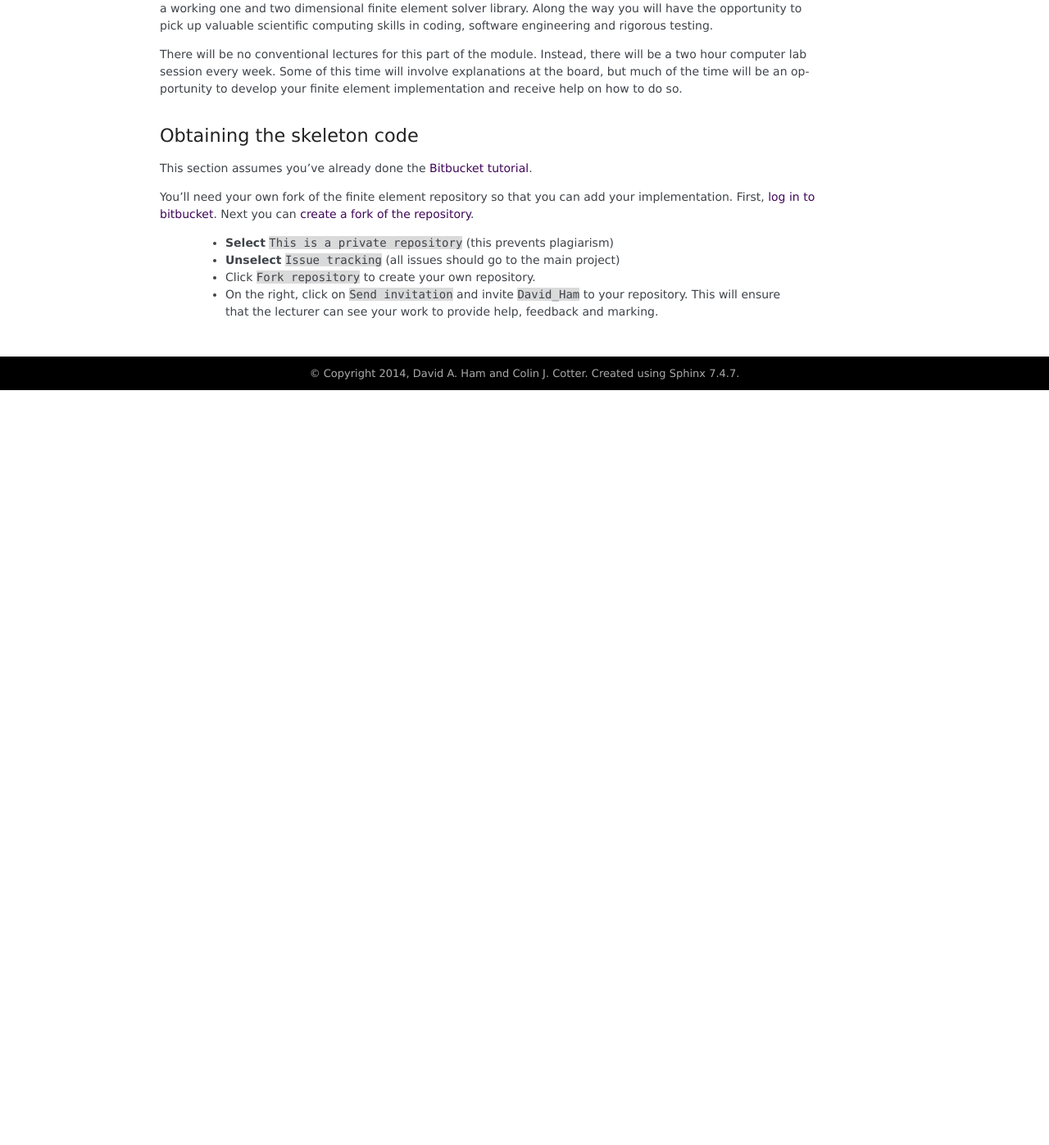
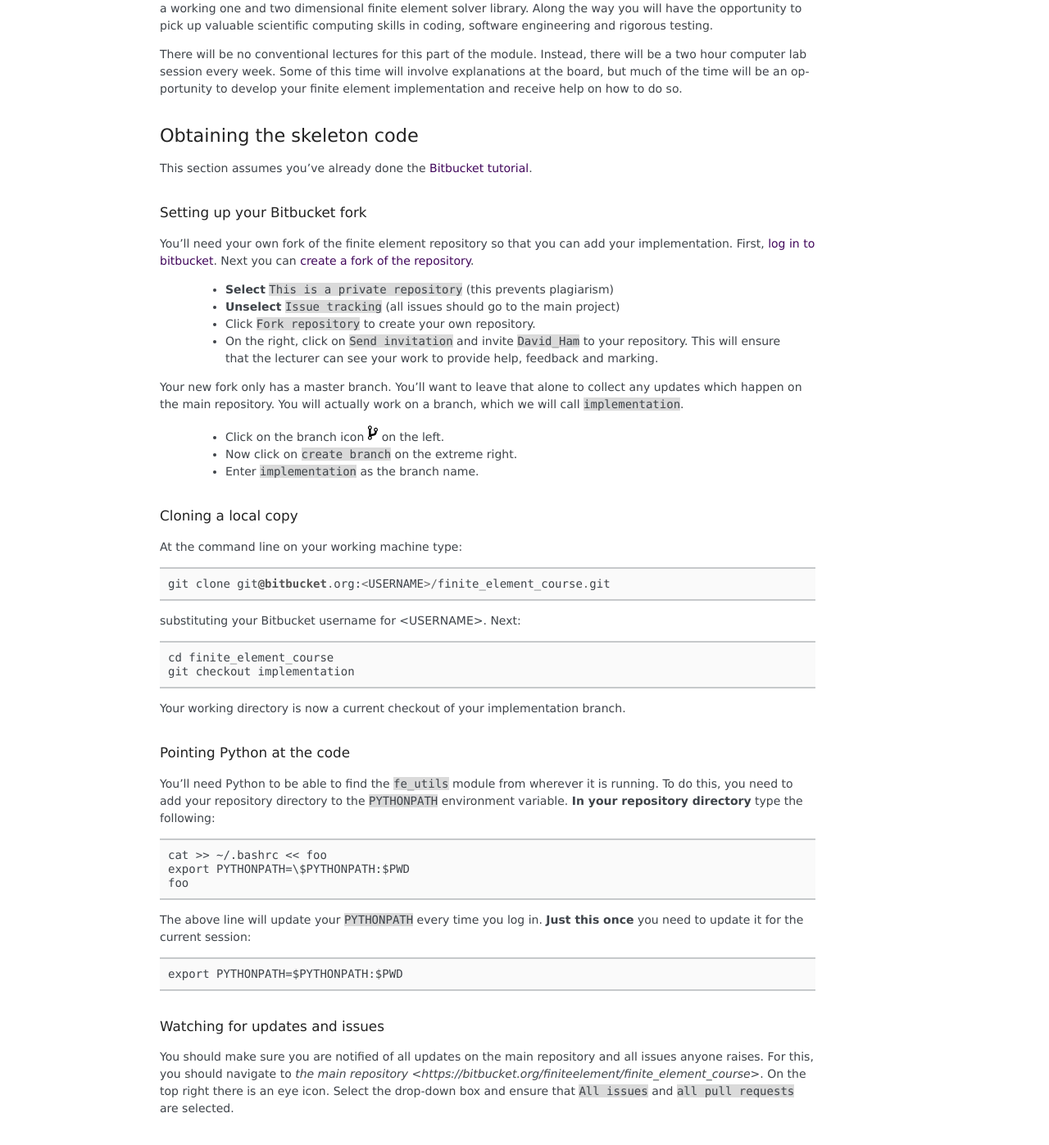
Before and after one commit to finite-element/finite-element-course, a Sphinx documentation site: the page built from doc/source/implementation.rst, in a window 1280 px wide and 1400 px high, scrolled down 296 px. Shown: the top 1397 px of the window at 82% size. Built offline with Sphinx 7.4.7, drawn with Linux system fonts in a browser that asks for light colours; before the commit the page ends 900 px from its top, so only the background shows below that.

Commit message:
some implementation notes

```diff
--- a/doc/source/implementation.rst
+++ b/doc/source/implementation.rst
@@ -18,6 +18,9 @@ Obtaining the skeleton code
 
 This section assumes you've already done the :ref:`Bitbucket tutorial <bitbucket-git>`.
 
+Setting up your Bitbucket fork
+~~~~~~~~~~~~~~~~~~~~~~~~~~~~~~
+
 You'll need your own fork of the finite element repository so that you
 can add your implementation. First, `log in to bitbucket
 <https://bitbucket.org/account/signin/>`_. Next you can `create a fork
@@ -30,3 +33,56 @@ of the repository
  * On the right, click on ``Send invitation`` and invite ``David_Ham``
    to your repository. This will ensure that the lecturer can see your
    work to provide help, feedback and marking.
+
+Your new fork only has a master branch. You'll want to leave that
+alone to collect any updates which happen on the main repository. You
+will actually work on a branch, which we will call ``implementation``.
+
+ * Click on the branch icon |git-branch| on the left.
+ * Now click on ``create branch`` on the extreme right.
+ * Enter ``implementation`` as the branch name.
+
+Cloning a local copy
+~~~~~~~~~~~~~~~~~~~~
+
+At the command line on your working machine type::
+
+  git clone git@bitbucket.org:<USERNAME>/finite_element_course.git
+
+substituting your Bitbucket username for <USERNAME>. Next::
+
+  cd finite_element_course
+  git checkout implementation
+
+Your working directory is now a current checkout of your
+implementation branch.
+
+Pointing Python at the code
+~~~~~~~~~~~~~~~~~~~~~~~~~~~
+
+You'll need Python to be able to find the ``fe_utils`` module from
+wherever it is running. To do this, you need to add your repository
+directory to the ``PYTHONPATH`` environment variable. **In your
+repository directory** type the following::
+
+  cat >> ~/.bashrc << foo
+  export PYTHONPATH=\$PYTHONPATH:$PWD
+  foo
+
+The above line will update your ``PYTHONPATH`` every time you log
+in. **Just this once** you need to update it for the current session::
+
+  export PYTHONPATH=$PYTHONPATH:$PWD
+
+Watching for updates and issues
+~~~~~~~~~~~~~~~~~~~~~~~~~~~~~~~
+
+You should make sure you are notified of all updates on the main
+repository and all issues anyone raises. For this, you should navigate
+to `the main repository
+<https://bitbucket.org/finiteelement/finite_element_course>`. On the
+top right there is an eye icon. Select the drop-down box and ensure
+that ``All issues`` and ``all pull requests`` are selected.
+
+.. |git-branch| image:: git-branch.svg
+   :height: 20px
```
Also changed, not shown: doc/source/git-branch.svg (added).
